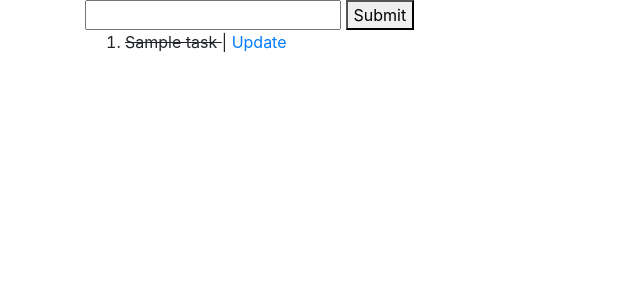
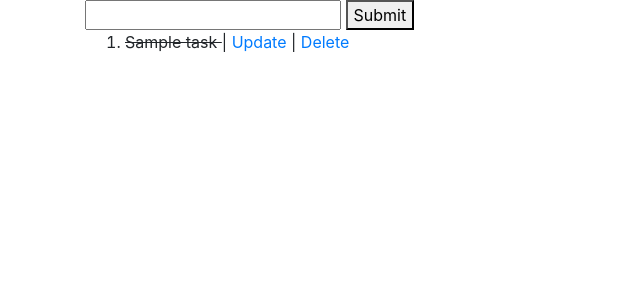
Before and after one commit to TimothyDJones/django-todoapp, a Django app: page / in a window 1280 px wide. Shown: the top 300 px of the page, without its empty margins (0-640 px from the left). Run offline with Django 3.2, Linux system fonts and the light colour scheme; tables that the repository leaves empty hold one stand-in row (values such as "Sample post"); some libraries are stand-ins or nearby versions.

Commit message:
Add handler for deleting tasks.

```diff
--- a/todoapp/templates/index.html
+++ b/todoapp/templates/index.html
@@ -27,6 +27,7 @@ Tasks -
                     {{ task.title }}
                 {% endif %}
                  | <a href="{% url "update_task" task.id %}">Update</a>
+                 | <a href="{% url "delete_task" task.id %}">Delete</a>
             </li>
         {% endfor %}
     </ol>
--- a/todoapp/todolist/urls.py
+++ b/todoapp/todolist/urls.py
@@ -4,4 +4,5 @@ from . import views
 urlpatterns = [
     path("", views.index, name="index"),
     path("update/<int:pk>/", views.update_task, name="update_task"),
+    path("delete/<int:pk>/", views.delete_task, name="delete_task"),
 ]
--- a/todoapp/todolist/views.py
+++ b/todoapp/todolist/views.py
@@ -31,3 +31,8 @@ def update_task(request, pk):
             return redirect("index")
 
     return render(request, "update_task.html", {"task_edit_form": form})
+
+def delete_task(request, pk):
+    task = Task.objects.get(id=pk)
+    task.delete()
+    return redirect("index")
```
